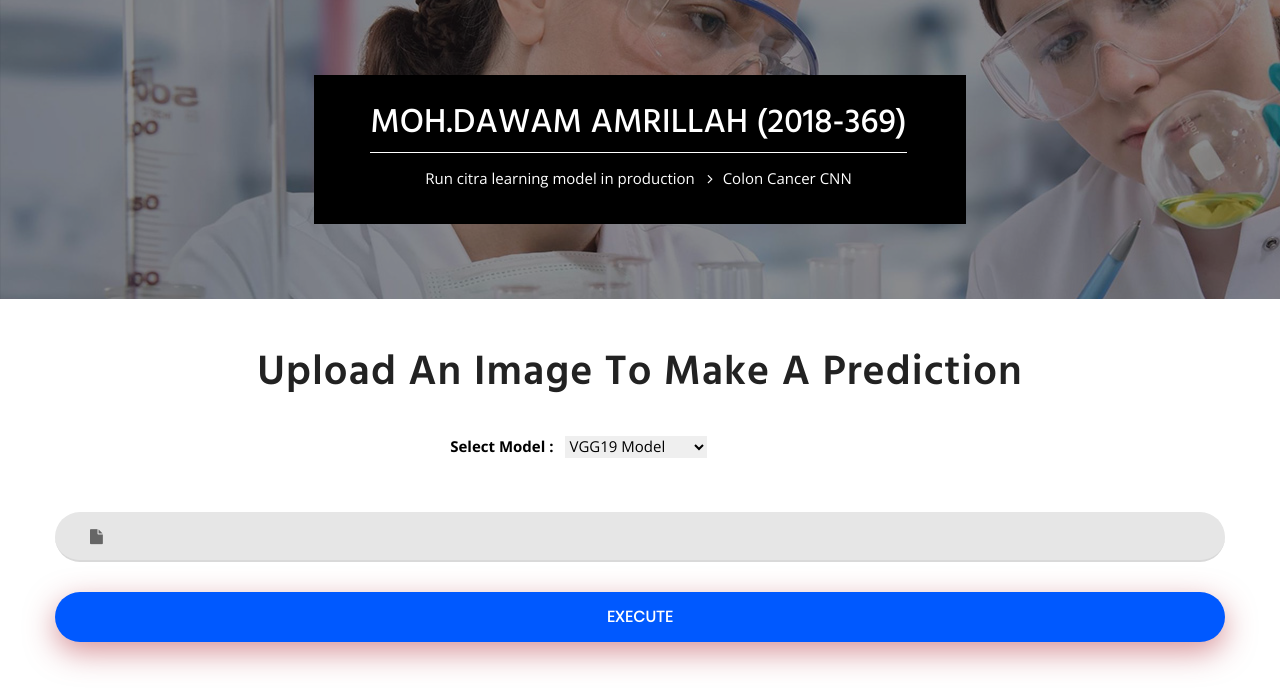
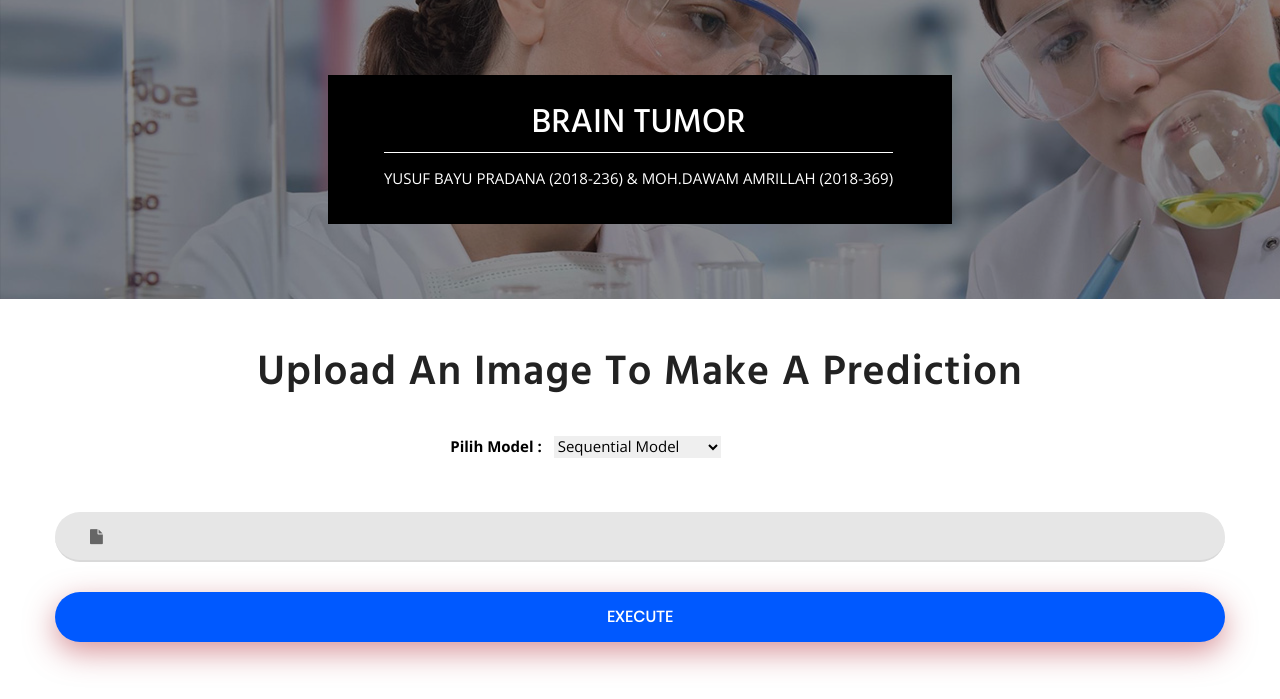
Before and after one commit to dawamamrillah/barulagi, a Python web app: template templates/select.html in a window 1280 px wide. Shown: the top 699 px of the page. Run offline with Jinja, Linux system fonts and the light colour scheme; the template is opened without the code that fills it, so the values that code supplies are empty; some libraries are stand-ins or nearby versions; some web fonts are replaced.

Commit message:
first commit

```diff
--- a/main.py
+++ b/main.py
@@ -27,9 +27,15 @@ def index():
 @app.route('/predict', methods=['POST'])
 def predict():
     chosen_model = request.form['select_model']
+<<<<<<< HEAD
     model_dict = {'VGG19Model'   :   'static/MLModule/VGG19.h5',
                     'Sequential'        : 'static/MLModule/sequential.h5',
+                  'Inception'     :   'static/MLModule/Inception.h5',}
+=======
+    model_dict = {'Sequential'        : 'static/MLModule/sequential.h5',
+                  'VGG19Model'   :   'static/MLModule/VGG19.h5',
                   'Inception V3'     :   'static/MLModule/InceptionV3.h5',}
+>>>>>>> 1a0574fa40341bee5596319a945562cf1d497d7d
     if chosen_model in model_dict:
         model = load_model(model_dict[chosen_model])
     else:
--- a/templates/result_select.html
+++ b/templates/result_select.html
@@ -5,9 +5,9 @@
 <section class="page-title centred" style="background-image: url(../static/main/images/background/page-title.jpg);">
     <div class="container">
         <div class="content-box" style="background-color: #000000;">
-            <div class="title">MOH.DAWAM AMRILLAH (2018-369)</div>
+            <div class="title">BRAIN TUMOR</div>
             <ul class="bread-crumb">
-                <li>Run citra learning model in production</li>
+                <li>YUSUF BAYU PRADANA (2018-236) & MOH.DAWAM AMRILLAH (2018-369)</li>
             </ul>
         </div>
     </div>
--- a/templates/select.html
+++ b/templates/select.html
@@ -5,10 +5,9 @@
 <section class="page-title centred" style="background-image: url(../static/main/images/background/page-title.jpg);">
     <div class="container">
         <div class="content-box" style="background-color: #000000;">
-            <div class="title">MOH.DAWAM AMRILLAH (2018-369)</div>
+            <div class="title">BRAIN TUMOR</div>
             <ul class="bread-crumb">
-                <li>Run citra learning model in production</li>
-                <li>Colon Cancer CNN</li>
+                <li>YUSUF BAYU PRADANA (2018-236) & MOH.DAWAM AMRILLAH (2018-369)</li>
             </ul>
         </div>
     </div>
@@ -25,15 +24,21 @@
             <div class="row" style=" width: 35%; margin: auto; padding: 15px;">
                 <div class="column">
                     <div class="form-check form-check-inline">
-                        <p style="font-weight: bold; color: black;">Select Model : </p>
+                        <p style="font-weight: bold; color: black;">Pilih Model : </p>
                     </div>
                 </div>
                 <div class="column">
                     <div class="form-check form-check-inline">
                         <select name="select_model" id="selected_model">
+                            <option value='Sequential'>Sequential Model </option>
                             <option value='VGG19Model'>VGG19 Model </option>
-                            <option value='manual'>Sequential Model </option>
-                            <option value='LRSModel'>VGG16 Model </option>
+<<<<<<< HEAD
+                            <option value='Sequential'>Sequential Model </option>
+                            <option value='Inception'>Inception Model </option>
+=======
+
+                            <option value='Inception V3'>INCEPTION V3 Model </option>
+>>>>>>> 1a0574fa40341bee5596319a945562cf1d497d7d
                         </select>
                     </div>
                 </div>
```
Also changed, not shown: 2 other files.
